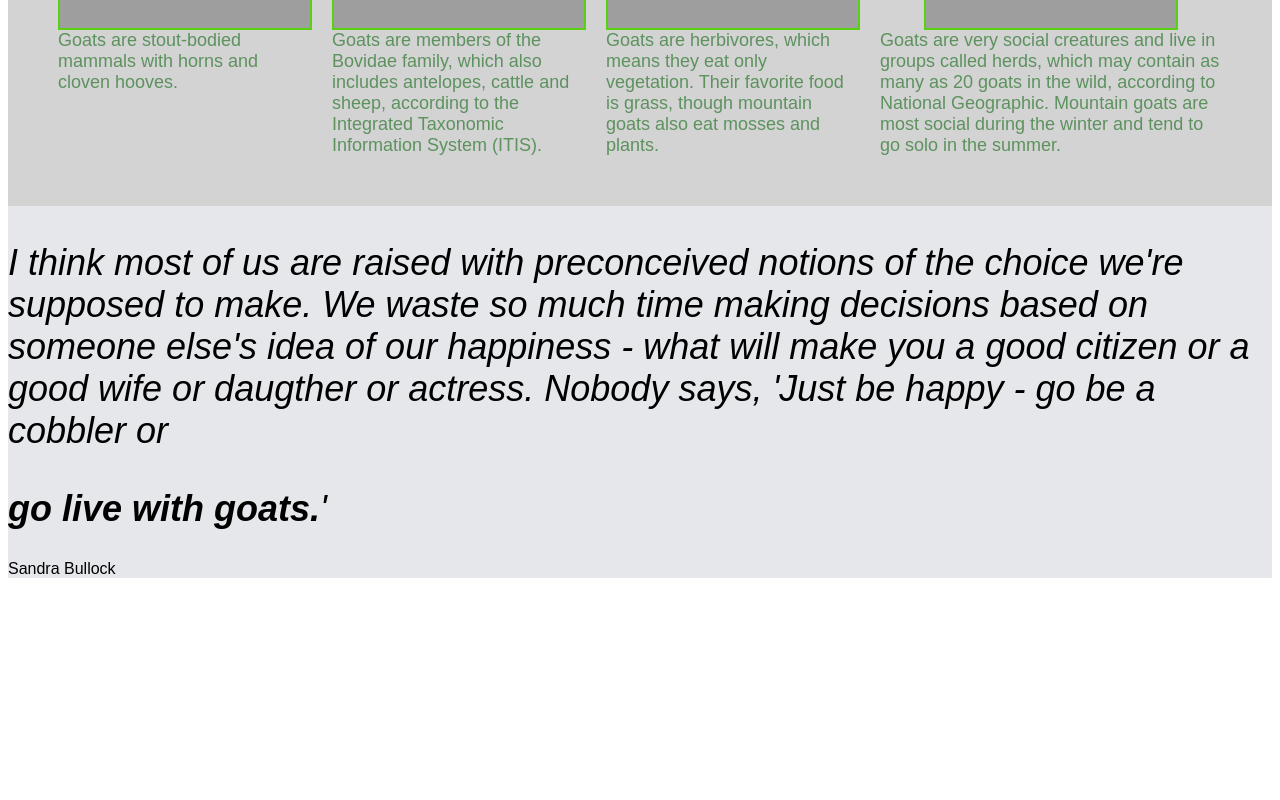
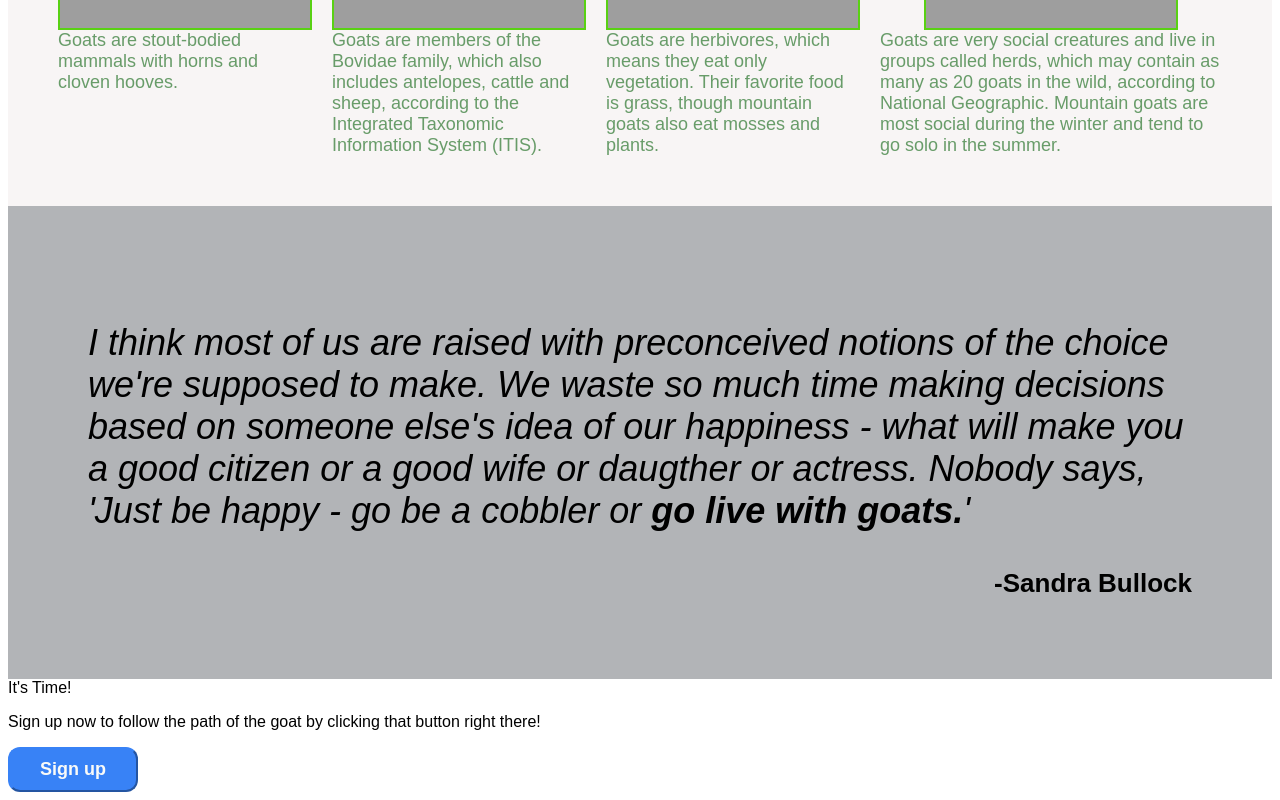
Before and after one commit to Pdeal06/odin-landing, a plain HTML site: page index.html in a window 1280 px wide. Shown: the part 1226-2026 px from the top of the page. Before the commit the page ends 1812 px from the top, so only its background shows below. Drawn offline with Linux system fonts and the light colour scheme; grey boxes are pictures that could not be loaded.

Commit message:
starting 4th part

```diff
--- a/index.html
+++ b/index.html
@@ -55,9 +55,19 @@
     </div>
     <div class="thirdpart">
 
-        <div class="quote"><p>I think most of us are raised with preconceived notions of the choice we're supposed to make. We waste so much time making decisions based on someone else's idea of our happiness - what will make you a good citizen or a good wife or daugther or actress. Nobody says, 'Just be happy - go be a cobbler or <div class="goal">go live with goats.</div>'</p></div>
-        <div class="theysaid">Sandra Bullock</div>
+        <div class="quote"><p>I think most of us are raised with preconceived notions of the choice we're supposed to make. We waste so much time making decisions based on someone else's idea of our happiness - what will make you a good citizen or a good wife or daugther or actress. Nobody says, 'Just be happy - go be a cobbler or <span class="goal">go live with goats.</span>'</p></div>
+        <div class="theysaid">-Sandra Bullock</div>
+    </div>
+
+    <div class="fourthpart">
+        <div class="box">
+            <div class="call">It's Time!</div>
+            <p class="sign">Sign up now to follow the path of the goat by clicking that button right there!</p>
+            <button>Sign up</button>
+        </div>
+
     </div>
 </body>
 
+
 </html>
--- a/style.css
+++ b/style.css
@@ -75,7 +75,7 @@ button {
 }
 
 .secondpart {
-    background-color: #d3d3d3;
+    background-color: #f8f5f5;
     padding: 0px 50px 50px 50px;
 
 }
@@ -109,7 +109,8 @@ img {
 }
 
 .thirdpart {
-    background-color: #E5E7EB;
+    background-color: #565a6173;
+    padding: 80px;
 
 }
 
@@ -117,13 +118,18 @@ img {
     font-size: 36px;
     font-weight: 300;
     font-style: italic;
-    display: flex;
-    flex-wrap: wrap;
+    text-align: left;
 }
 
 .goal {
     font-weight: bold;
     font-style: italic;
+}
+
+.theysaid {
+    text-align: right;
+    font-size: 26px;
+    font-weight: 600;
 }
 
 .imgsub {
```
